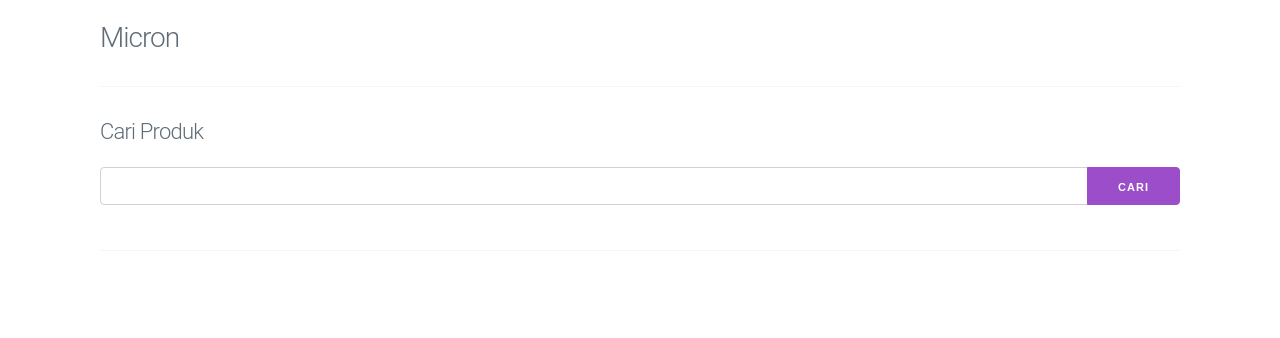
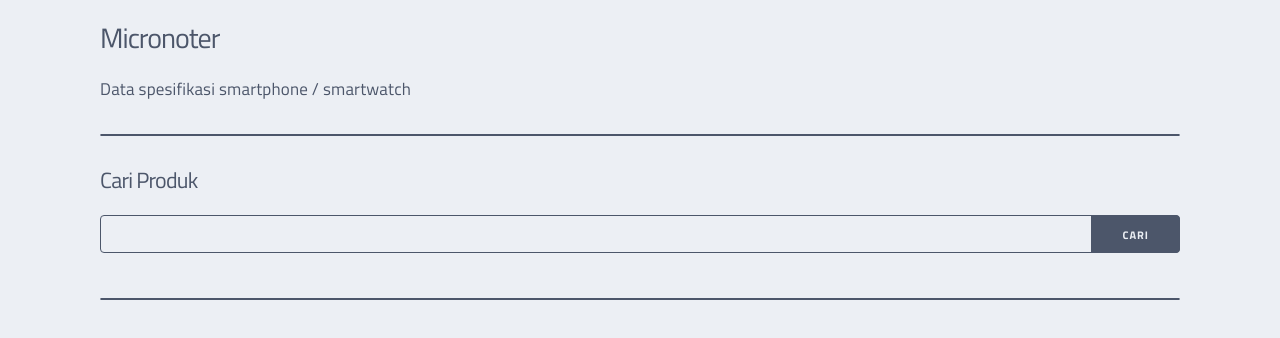
Before and after one commit to fadzikri/micronoter, a website built with webpack: page src/views/index.html in a window 1280 px wide. Built offline with nearby package versions, Linux system fonts and the light colour scheme.

Commit message:
OKOKOKOK KErene

```diff
--- a/src/scripts/detail.js
+++ b/src/scripts/detail.js
@@ -30,7 +30,7 @@
 
   return (tempatCari.innerHTML = `<h4 id="${slug}">Deskripsi</h4>
   <img src="${imagePhone}" class="gambar-hasil" title="${slug}"><br>
-  <h5>Smartphone</h5>
+  <h5>Produk</h5>
   <p>Nama : ${namaPhone}<br>
   Brand : ${brandPhone}<br>
   ${spesifikPhone}
--- a/src/styles/styles.css
+++ b/src/styles/styles.css
@@ -1,3 +1,31 @@
+@font-face {
+  font-family: "Titillium Web";
+  font-style: normal;
+  font-weight: 400;
+  src: url("../assets/fonts/TitilliumWeb-Regular.ttf");
+}
+
+@font-face {
+  font-family: "Titillium Web";
+  font-style: italic;
+  font-weight: 400;
+  src: url("../assets/fonts/TitilliumWeb-Italic.ttf");
+}
+
+@font-face {
+  font-family: "Titillium Web";
+  font-style: normal;
+  font-weight: 700;
+  src: url("../assets/fonts/TitilliumWeb-Bold.ttf");
+}
+
+@font-face {
+  font-family: "Titillium Web";
+  font-style: italic;
+  font-weight: 700;
+  src: url("../assets/fonts/TitilliumWeb-BoldItalic.ttf");
+}
+
 h3 {
   margin-top: 2rem;
 }
@@ -12,6 +40,7 @@
 }
 
 .kueri-cari input[type="submit"] {
+  background-color: #eceff4;
   position: absolute;
   right: 0;
   border-top-left-radius: 0;
@@ -27,13 +56,65 @@
   display: block;
   margin-left: auto;
   margin-right: auto;
-  border: 1px solid #606c761f;
+  border: 1px solid #4c566a44;
   border-radius: 3.5px;
   padding: 20px;
 }
 
+body {
+  background-color: #eceff4;
+  color: #4c566a;
+  font-family: "Titillium Web", sans-serif;
+  font-size: 1.7em;
+}
+
+h3 a,
+h4,
+h5,
+p {
+  color: #4c566a;
+}
+
+hr {
+  border: 1px solid #4c566a;
+  border-radius: 1.5px;
+}
+
+#phone-cari,
+#kirim-cari {
+  background-color: inherit;
+  color: #4c566a;
+  border: 1px solid #4c566a;
+  font-family: "Titillium Web", sans-serif;
+}
+
+#kirim-cari {
+  background-color: #4c566a;
+  border-color: #4c566a;
+  color: #eceff4;
+}
+
+#kirim-cari:hover {
+  background-color: #d8dee9;
+  color: #4c566a;
+}
+
+#kirim-cari:active {
+  background-color: #4c566a;
+  color: #eceff4;
+}
+
+ul li a,
+ul li a:visited {
+  color: #4c566a;
+}
+
+ul li a:hover {
+  color: #2e3440;
+}
+
 @media (max-width: 40rem) {
-  h3 {
+  header {
     text-align: center;
   }
 
--- a/src/views/index.html
+++ b/src/views/index.html
@@ -1,28 +1,28 @@
 <!DOCTYPE html>
 <html lang="en">
   <head>
-    <meta charset="UTF-8">
-    <meta name="viewport" content="width=device-width, initial-scale=1.0">
-    <title>Micron</title>
+    <meta charset="UTF-8" />
+    <meta name="viewport" content="width=device-width, initial-scale=1.0" />
+    <title>Micronoter</title>
   </head>
   <body>
+    <header class="container">
+      <h3><a href="./index.html">Micronoter</a></h3>
+      <p>Data spesifikasi smartphone / smartwatch</p>
+    </header>
     <main class="container">
-      <h3><a href="./index.html">Micron</a></h3>
-      <hr>
+      <hr />
       <h4>Cari Produk</h4>
       <div class="kueri-cari">
-        <input
-          type="text"
-          id="phone-cari"
-        />
+        <input type="text" id="phone-cari" />
         <input
           class="button-primary"
           type="submit"
-          value="cari"
+          value="Cari"
           id="kirim-cari"
         />
       </div>
-      <hr>
+      <hr />
       <div id="tempat-cari"></div>
     </main>
   </body>
```
Also changed, not shown: src/assets/fonts/TitilliumWeb-Bold.ttf (added), src/assets/fonts/TitilliumWeb-BoldItalic.ttf (added), src/assets/fonts/TitilliumWeb-Italic.ttf (added), src/assets/fonts/TitilliumWeb-Regular.ttf (added).
